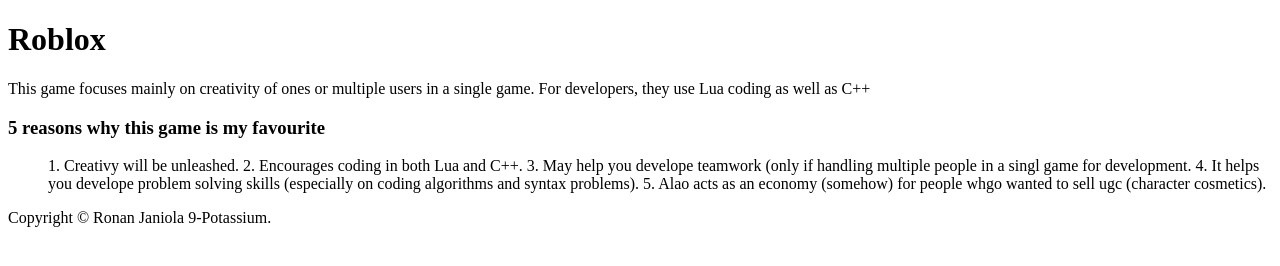
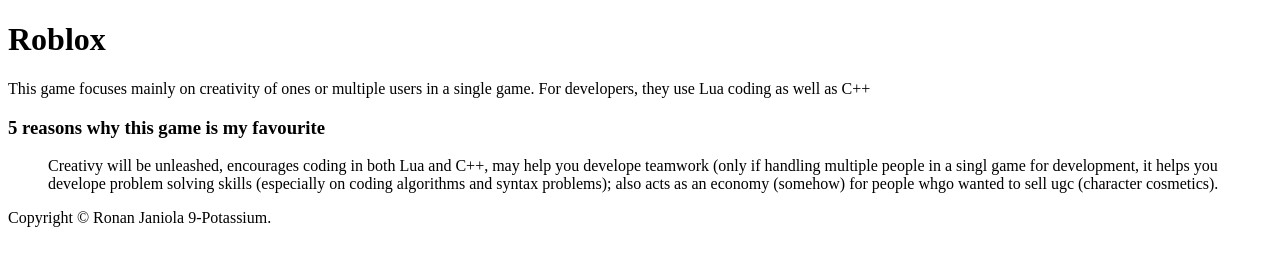
Before and after one commit to RonanPJaniola/Potassium-Lab1-Janiola, a plain HTML site: page index.html in a window 1280 px wide. Drawn offline with Linux system fonts and the light colour scheme.

Commit message:
Update index.html

```diff
--- a/index.html
+++ b/index.html
@@ -21,11 +21,11 @@
                 </div>
                 <span>
                       <h3> 5 reasons why this game is my favourite </h3>
-                      <ul> 1. Creativy will be unleashed.
-                           2. Encourages coding in both Lua and C++.
-                           3. May help you develope teamwork (only if handling multiple people in a singl game for development.
-                           4. It helps you develope problem solving skills (especially on coding algorithms and syntax problems).
-                           5. Alao acts as an economy (somehow) for people whgo wanted to sell ugc (character cosmetics). </ul>
+                      <ul>  Creativy will be unleashed,
+                            encourages coding in both Lua and C++,
+                            may help you develope teamwork (only if handling multiple people in a singl game for development,
+                            it helps you develope problem solving skills (especially on coding algorithms and syntax problems);
+                            also acts as an economy (somehow) for people whgo wanted to sell ugc (character cosmetics). </ul>
                       <p> Copyright &#169; Ronan Janiola 9-Potassium. </p>
                 </span>
         </body>
```
